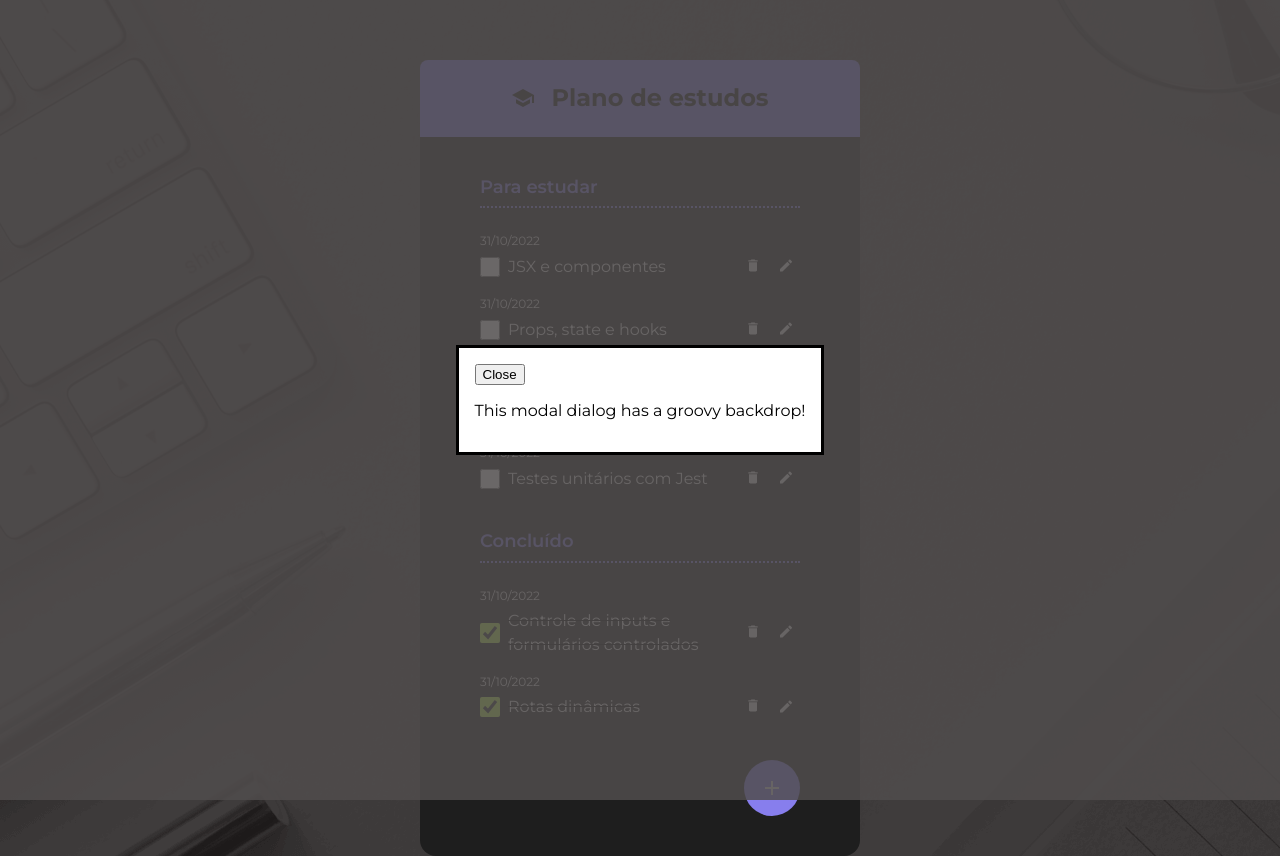
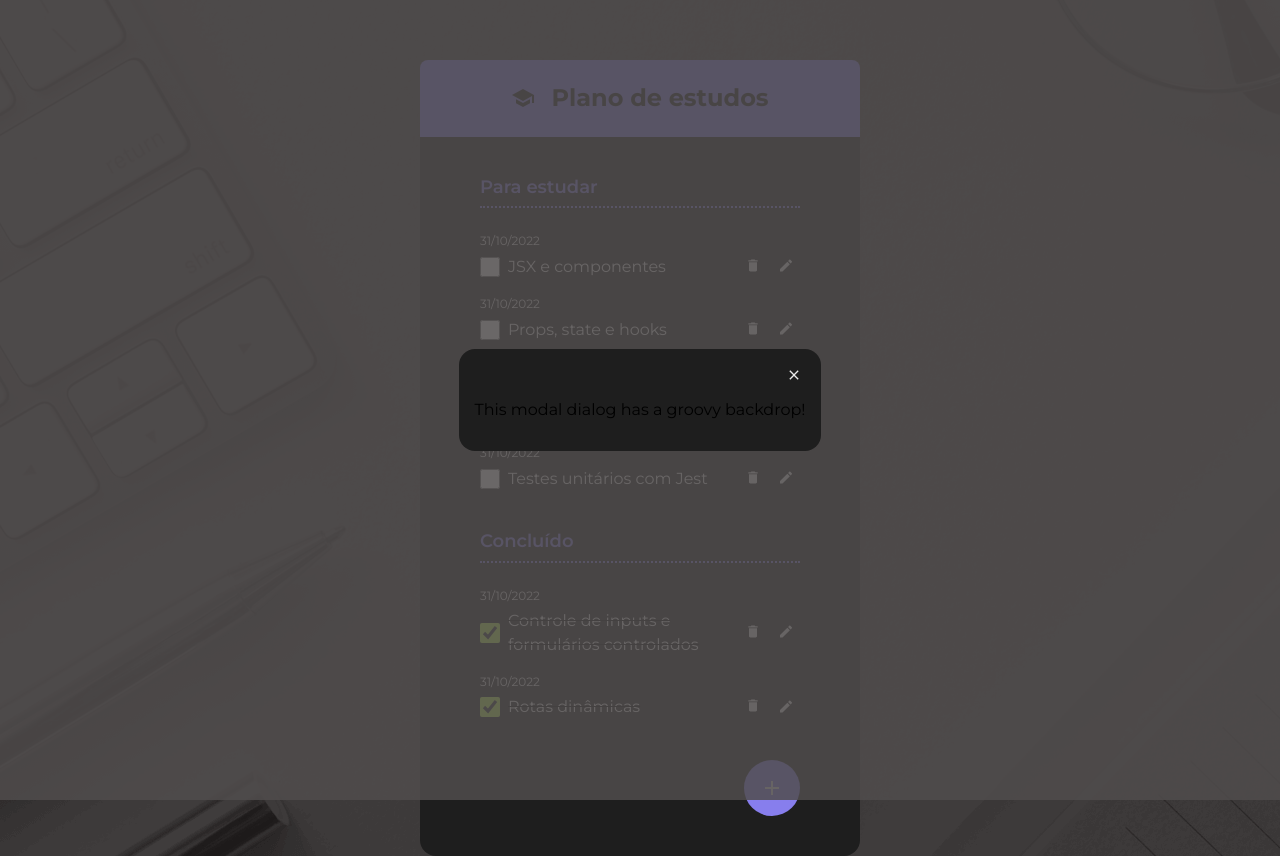
Before and after one commit to FGhiraldeli/react-todo-list, a React (Vite) app: page / in a window 1280 px wide. Both pictures are taken after a click on the button 772 px from the left and 787 px from the top of the page. Built offline with nearby package versions, Linux system fonts and the light colour scheme.

Commit message:
Using className from CSS file into Dialog

```diff
--- a/src/App.jsx
+++ b/src/App.jsx
@@ -84,7 +84,9 @@ function App() {
             })}
           </ToDoList>
           <Footer>
-            <Dialog isOpen={showDialog} onClose={toogleDialog} />
+            <Dialog isOpen={showDialog} onClose={toogleDialog}>
+              <p>This modal dialog has a groovy backdrop!</p>
+            </Dialog>
             <FabButton onClick={toogleDialog}>
               <IconPlus />
             </FabButton>
--- a/src/components/Dialog/index.jsx
+++ b/src/components/Dialog/index.jsx
@@ -1,7 +1,8 @@
 import React, { useEffect, useRef } from "react";
 import './dialog.style.css'
+import { IconClose } from "../icons";
 
-export function Dialog({ isOpen, onClose }) {
+export function Dialog({ isOpen, onClose, children }) {
     //não deveríamos fazer buscas no DOM desse jeito!
     //const dialog = document.querySelector("dialog");
 
@@ -27,9 +28,15 @@ export function Dialog({ isOpen, onClose }) {
     };
     return (
         <>
-            <dialog ref={dialogRef}>
-                <button autoFocus onClick={onClose}>Close</button>
-                <p>This modal dialog has a groovy backdrop!</p>
+            <dialog ref={dialogRef} className="dialog">
+                <div className="btn-close-wrapper">
+                    <button autoFocus
+                        onClick={onClose}
+                        className="btn-close">
+                        <IconClose />
+                    </button>
+                </div>
+                {children}
             </dialog>
 
         </>
```
